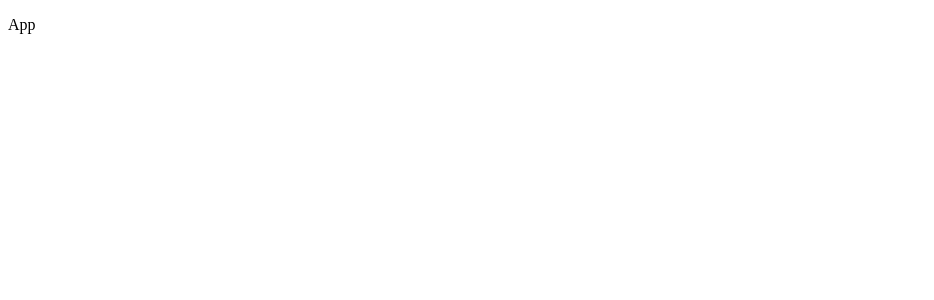
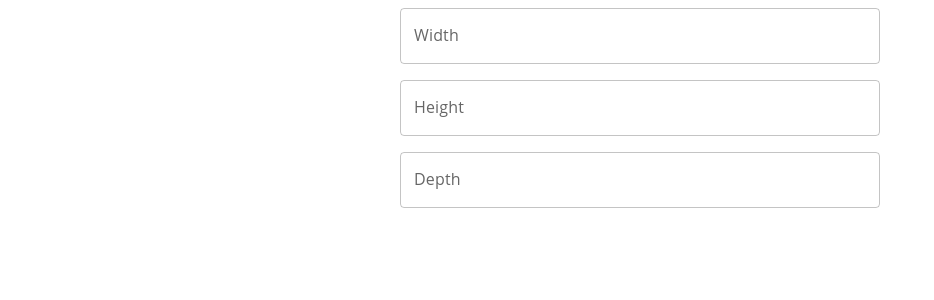
Before and after one commit to lamanopottery/clay-shrink-calculator, a React (Create React App) app: page / in a window 1280 px wide. Shown: the top 300 px of the page, without its empty margins (0-934 px from the left). Built offline with nearby package versions, Linux system fonts and the light colour scheme.

Commit message:
Add Material UI and make initial form

```diff
--- a/package.json
+++ b/package.json
@@ -3,6 +3,9 @@
   "version": "0.1.0",
   "private": true,
   "dependencies": {
+    "@emotion/react": "^11.10.5",
+    "@emotion/styled": "^11.10.5",
+    "@mui/material": "^5.11.1",
     "@testing-library/jest-dom": "^5.14.1",
     "@testing-library/react": "^13.0.0",
     "@testing-library/user-event": "^13.2.1",
--- a/src/App.tsx
+++ b/src/App.tsx
@@ -1,3 +1,19 @@
+import { Box, TextField } from "@mui/material";
+
+const containerSx = {
+  display: "flex",
+  flexDirection: "column",
+  rowGap: 2,
+  maxWidth: "30rem",
+  margin: "auto",
+};
+
 export default function App() {
-  return <p>App</p>;
+  return (
+    <Box sx={containerSx} component="form">
+      <TextField type="number" label="Width" />
+      <TextField type="number" label="Height" />
+      <TextField type="number" label="Depth" />
+    </Box>
+  );
 }
--- a/src/index.tsx
+++ b/src/index.tsx
@@ -1,11 +1,25 @@
 import { StrictMode } from "react";
 import ReactDOM from "react-dom/client";
+import { createTheme, ScopedCssBaseline, ThemeProvider } from "@mui/material";
 import App from "./App";
+
+const theme = createTheme({
+  palette: {
+    primary: { main: "#db3a20" },
+  },
+  typography: {
+    fontFamily: `"Open Sans", Verdana, Geneva, "DejaVu Sans", sans-serif`,
+  },
+});
 
 ReactDOM.createRoot(
   document.getElementById("clay-shrink-calculator") as HTMLElement,
 ).render(
   <StrictMode>
-    <App />
+    <ScopedCssBaseline>
+      <ThemeProvider theme={theme}>
+        <App />
+      </ThemeProvider>
+    </ScopedCssBaseline>
   </StrictMode>,
 );
```
Also changed, not shown: 1 other file (tests, documents, lock files or other folders).
